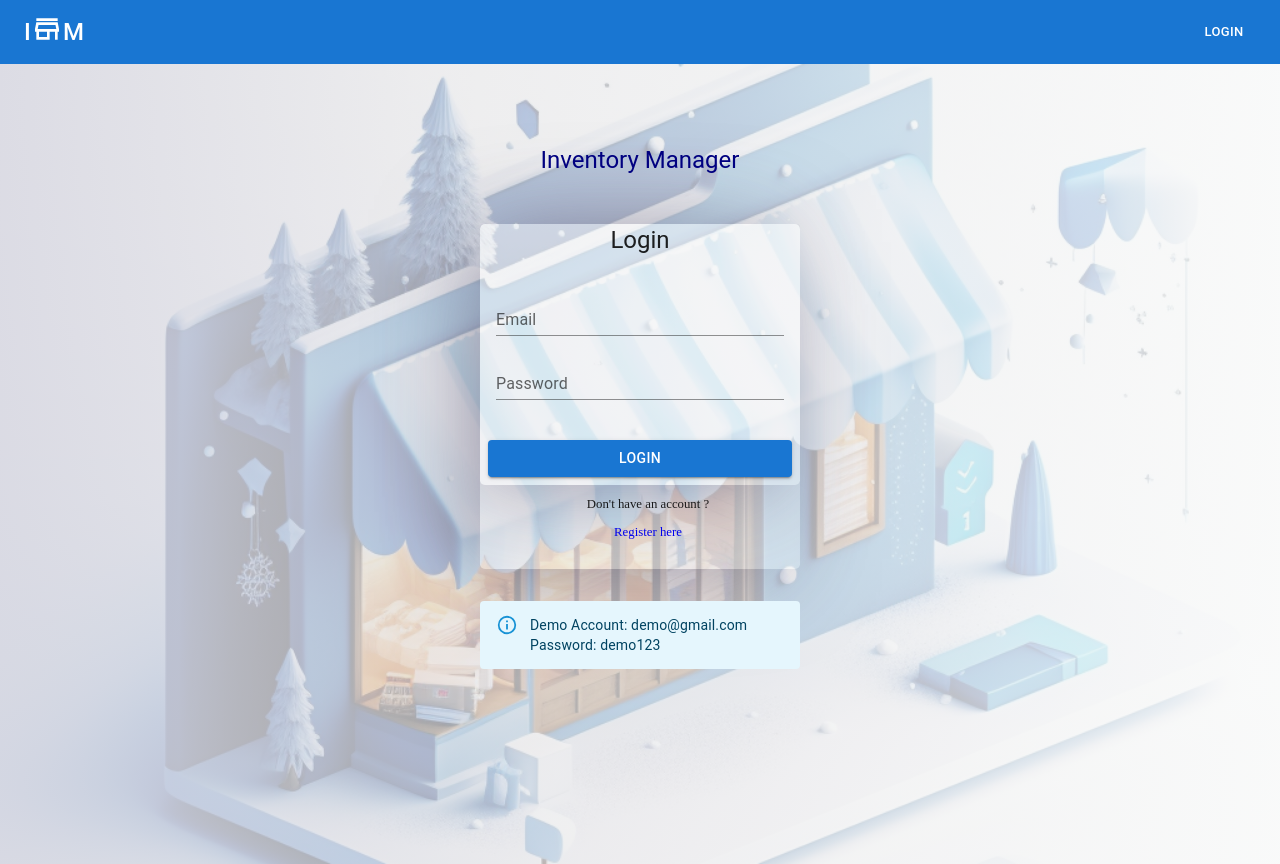
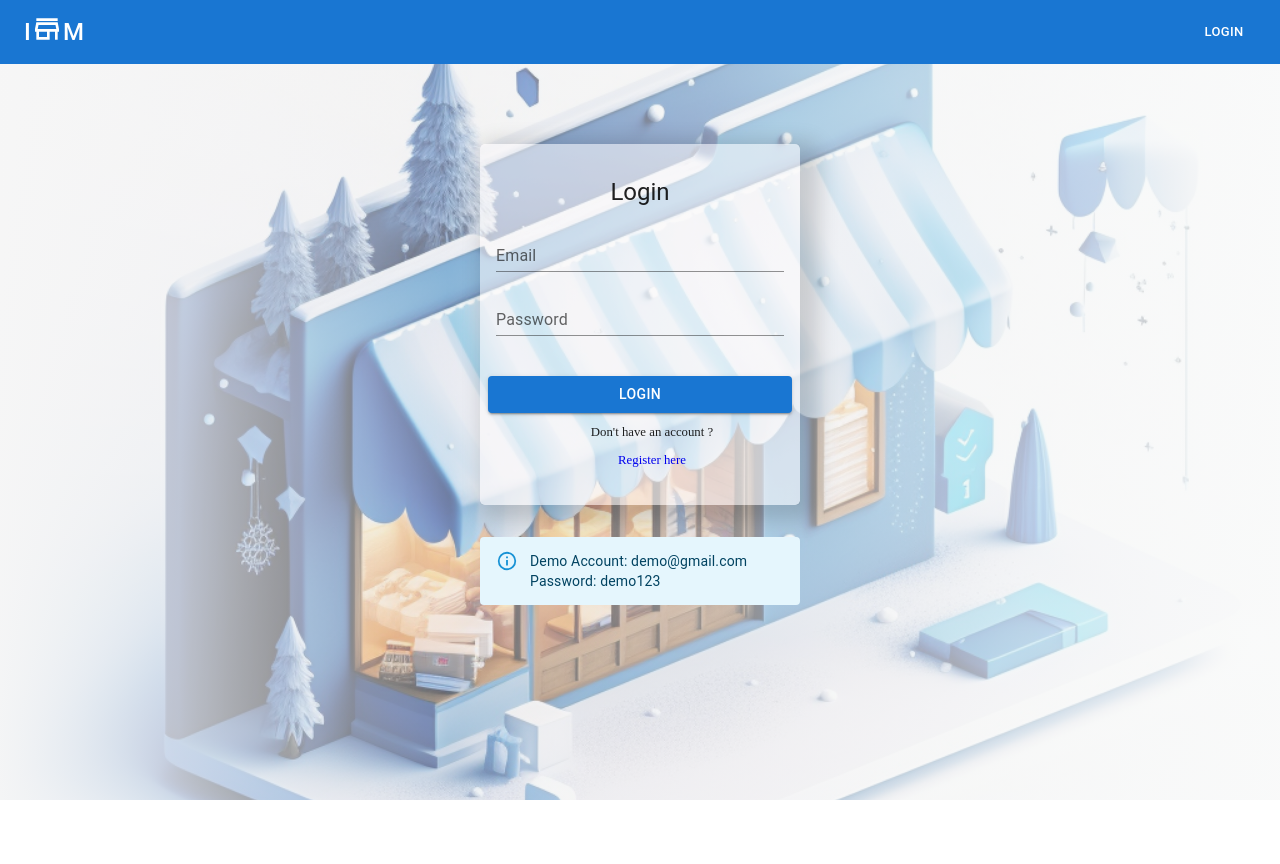
Before and after one commit to Julu1994/Inventory-manager, a React (Create React App) app in the folder client/: page /login in a window 1280 px wide. After the commit the page ends 800 px from the top, so only its background shows below. Built offline with nearby package versions, Linux system fonts and the light colour scheme; no server answers.

Commit message:
completed the login page styling

```diff
--- a/client/src/Pages/login.js
+++ b/client/src/Pages/login.js
@@ -46,11 +46,6 @@ const Login = () => {
     return (
         <div className="login-wrapper">
             <div className="log">
-                <Typography
-                    variant="h5"
-                    sx={{ textAlign: "center", mb: "3rem", color: "#000080" }}>
-                    Inventory Manager
-                </Typography>
                 <div className="login-form">
                     <Card
                         sx={{
@@ -61,12 +56,16 @@ const Login = () => {
                             boxShadow: "none",
                         }}>
                         <form onSubmit={handleLogin} className="login-form">
+                            <CardContent
+                                sx={{
+                                    textAlign: "center",
+                                    paddingTop: "2rem",
+                                }}>
                                 <Typography
                                     variant="h5"
                                     sx={{ textAlign: "center" }}>
                                     Login
                                 </Typography>
-                            <CardContent sx={{ textAlign: "center" }}>
                                 <TextField
                                     value={email}
                                     onChange={(e) => setEmail(e.target.value)}
@@ -92,6 +91,7 @@ const Login = () => {
                                 sx={{
                                     display: "flex",
                                     justifyContent: "center",
+                                    flexDirection: "column",
                                 }}>
                                 <Button
                                     variant="contained"
@@ -103,8 +103,6 @@ const Login = () => {
                                     }}>
                                     Login
                                 </Button>
-                            </CardActions>
-                        </form>
                                 <div>
                                     <p
                                         style={{
@@ -129,6 +127,8 @@ const Login = () => {
                                         </Link>
                                     </p>
                                 </div>
+                            </CardActions>
+                        </form>
                     </Card>
                 </div>
                 <Alert sx={{ mt: "2rem" }} severity="info">
--- a/client/src/Pages/login.scss
+++ b/client/src/Pages/login.scss
@@ -1,7 +1,7 @@
 .login-wrapper {
     width: 100vw;
-    height: 100vh;
-    background: linear-gradient(90deg, rgba(217, 217, 226, 0.914) 0%, rgba(231, 231, 233, 0.702) 35%, rgba(248, 249, 249, 0.822) 100%), url("../../public/assetes/midjourney1.png");
+    height: 92vh;
+    background: linear-gradient(90deg, rgba(246, 246, 246, 0.975) 0%, rgba(231, 231, 233, 0.42) 35%, rgba(248, 249, 249, 0.822) 100%), url("../../public/assetes/midjourney1.png");
     background-position: center;
     background-repeat: no-repeat;
     background-size: cover;
@@ -11,10 +11,8 @@
     width: 100%;
     height: 100%;
     border-radius: .3rem;
-    box-shadow: -15px 4px 100px -14px rgba(52, 54, 65, 0.59);
-    -webkit-box-shadow: -15px 4px 100px -14px rgba(64, 58, 91, 0.59);
-    -moz-box-shadow: -15px 4px 100px -14px rgba(59, 50, 125, 0.59);
-    background-color: rgba(255, 255, 255, 0.187);
+    background-color: rgba(255, 252, 252, 0.304);
+    box-shadow: 10px 6px 20px 9px rgba(0, 0, 0, 0.15);
 }
 
 .log {
```
Lines whose indentation alone changed are shown as unchanged.
